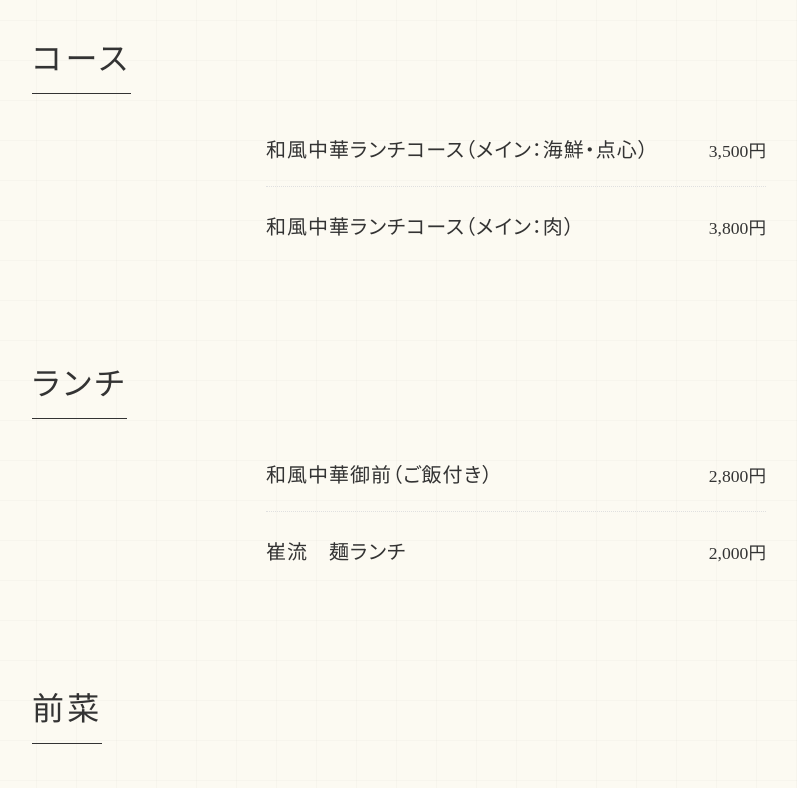
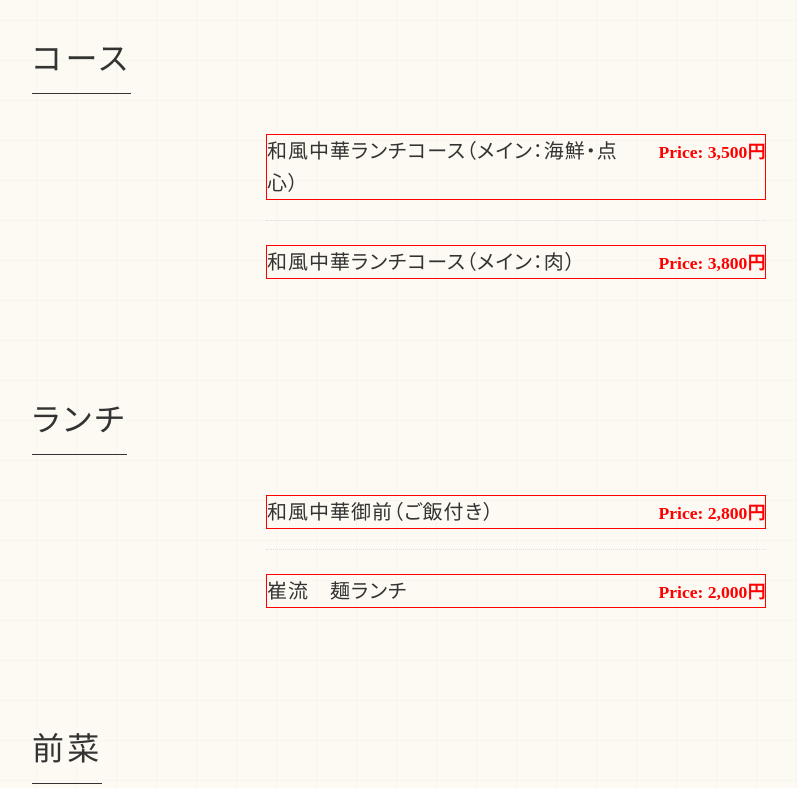
Before and after one commit to por-lgtm/saburi, a Next.js app: page /menu in a window 1280 px wide. Shown: the part 820-1608 px from the top of the page, without its empty margins (124-921 px from the left). Built offline with nearby package versions, Linux system fonts and the light colour scheme.

Commit message:
Add debug styles for menu prices

```diff
--- a/src/components/Menu/MenuSection.js
+++ b/src/components/Menu/MenuSection.js
@@ -12,7 +12,11 @@ export default function MenuSection({ title, items, isSingleColumn }) {
                         <div className={styles.info}>
                             <div className={styles.headerRow}>
                                 <h4 className={styles.itemName}>{item.name}</h4>
-                                {item.price && <p className={styles.itemPrice}>{item.price}</p>}
+                                {item.price ? (
+                                    <p className={styles.itemPrice} style={{ color: 'red', fontWeight: 'bold' }}>Price: {item.price}</p>
+                                ) : (
+                                    <p style={{ color: 'blue' }}>No Price</p>
+                                )}
                             </div>
                             {item.description && (
                                 <p className={styles.itemDesc}>{item.description}</p>
--- a/src/components/Menu/MenuSection.module.css
+++ b/src/components/Menu/MenuSection.module.css
@@ -85,6 +85,8 @@
     width: 100%;
     margin-bottom: 0.25rem;
     /* Space between name/price and desc */
+    border: 1px solid red;
+    /* DEBUG: Check width */
 }
 
 .itemName {
```
